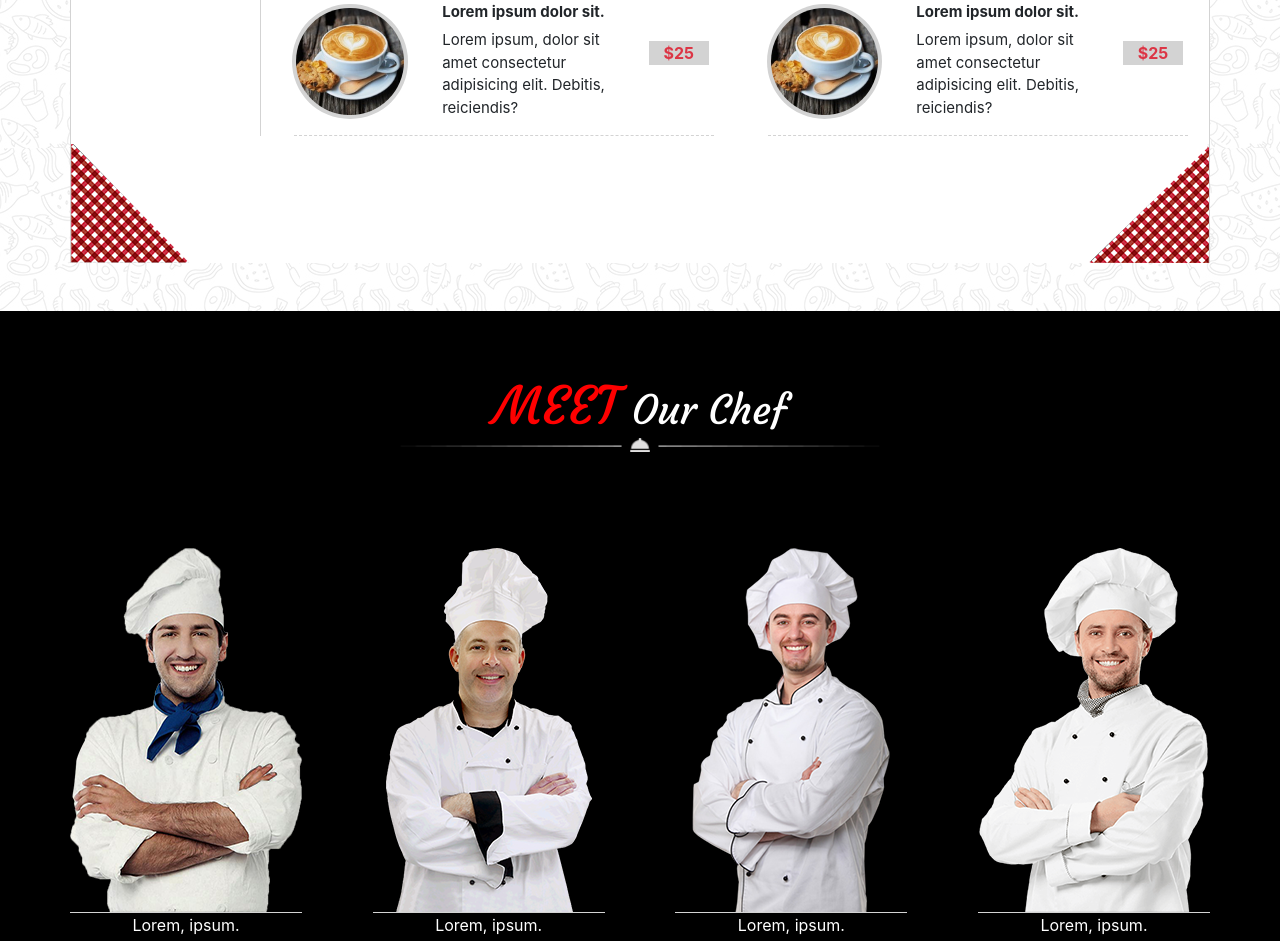
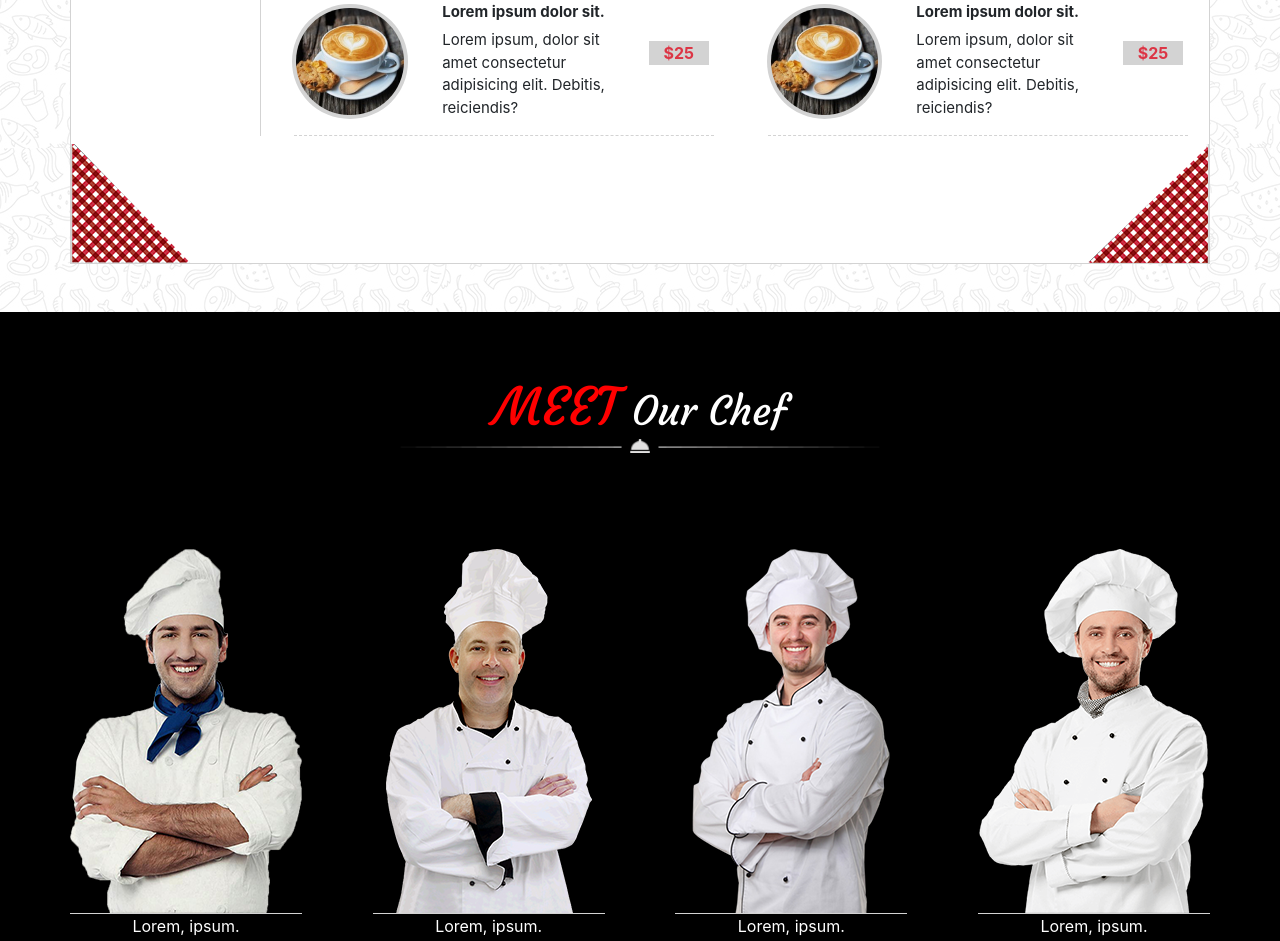
Before and after one commit to and-re10/site-du-chef, a website: page index.html in a window 1280 px wide. Shown: the part 2105-3046 px from the top of the page. Drawn offline with nearby package versions, Linux system fonts and the light colour scheme.

Commit message:
site-chef fini (rajout des borders left, right et bottom dans la section 2 et 4)

```diff
--- a/index.html
+++ b/index.html
@@ -327,7 +327,7 @@
                     </div>
                 </div>
             </div>
-            <div class="d-flex justify-content-between mx-auto align-items-end mt-2" >
+            <div class="d-flex justify-content-between mx-auto align-items-end mt-2 border-bt-s1" >
                     <img src="./chef/images/box-bottom-left.png" alt="">
 
 
@@ -492,7 +492,7 @@
                     </button>
                 </div>
 
-                <div class="d-flex justify-content-between mx-auto align-items-end mt-2" >
+                <div class="d-flex justify-content-between mx-auto align-items-end mt-2 border-bt-s1" >
                         <img src="./chef/images/box-bottom-left-grey.png" alt="">
 
 
--- a/src/scss/_variable.scss
+++ b/src/scss/_variable.scss
@@ -207,6 +207,12 @@ h1 {
     font-size: 15px;
 }
 
+.border-bt-s1 {
+    border-left: 1px solid lightgray;
+    border-right: 1px solid lightgray;
+    border-bottom: 1px solid lightgray;
+}
+
 // SECTION 2
 
 .section2 {
```
Also changed, not shown: public/css/main.css, public/css/main.min.css, src/css/main.min.css, 3 other files.
